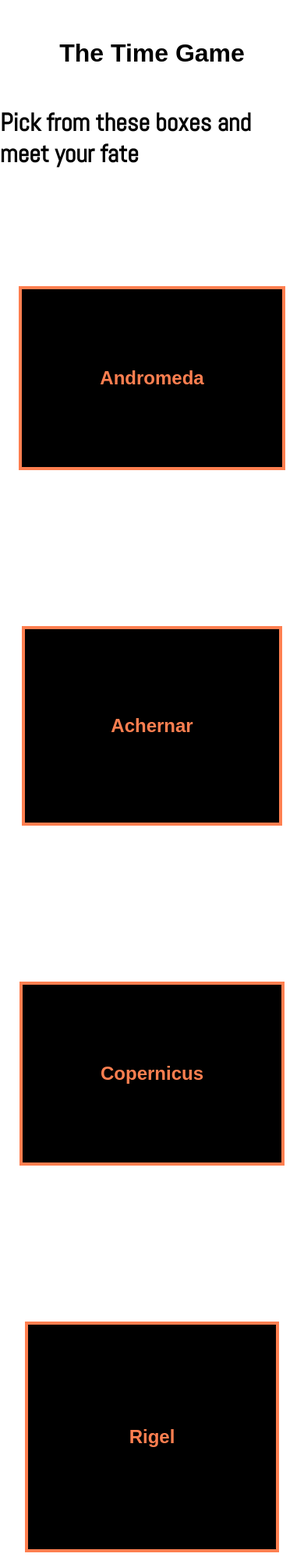
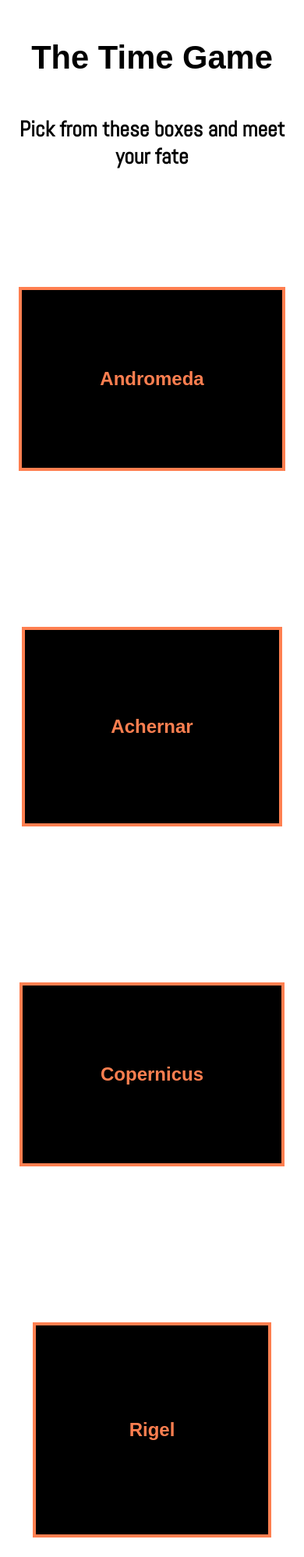
Before and after one commit to Afraz-2005/THE-TIME-GAME, a plain HTML site: page index.html in a window 390 px wide. Shown: the top 1997 px of the page at 78% size. Drawn offline with Linux system fonts and the light colour scheme; a web font is replaced by a local one.

Commit message:
made responsive

```diff
--- a/index.html
+++ b/index.html
@@ -10,7 +10,7 @@
 <body>
     <div class="container1">
         <div class="header">
-            <h1 class="intro">
+            <h1 class="intro c1">
                 The Time Game
             </h1>
         </div>
--- a/src/scripts/matrix3.js
+++ b/src/scripts/matrix3.js
@@ -7,7 +7,8 @@ canvas.width = window.innerWidth;
 canvas.height = window.innerHeight;
 
 // Setting up the letters
-var letters = '0101010101010101010111101010101010100111100000111010100101010101010101010101110110101010110100101010101010101010101';
+var letters = '010101010101010101011110101010101010011110000'
+'0111010100101010101010101010101110110101010110100101010101010101010101';
 letters = letters.split('');
 
 // Setting up the columns
--- a/src/styles/matrix.css
+++ b/src/styles/matrix.css
@@ -7,6 +7,8 @@ body {
 }
 h1{
     position: absolute;
+    text-align: center;
+    font-size: calc(20px + 1vw);
 }
 
 h2{
--- a/src/styles/style.css
+++ b/src/styles/style.css
@@ -7,6 +7,13 @@
 }
 .intro{
     font-family: 'Gemunu Libre', sans-serif;
+    text-align: center;
+}
+.c1{
+    font-size: calc(30px + 3vw);
+}
+.c2{
+    font-size: calc(20px + 2vw);
 }
 .container1{
     display: flex;
@@ -44,7 +51,7 @@
 .box4{
     background-color: black;
     border: 4px solid coral;
-    padding: 130px;
+    padding: 120px;
 }
 .box{
     color: coral;
@@ -55,3 +62,9 @@
 .c2{
     font-family: 'Abel', sans-serif !important;
 }
+@media (max-width: 313px) {
+    .box{
+        width: 100vw;
+        font-size: calc(10px + 1vw);
+    }
+}
```
